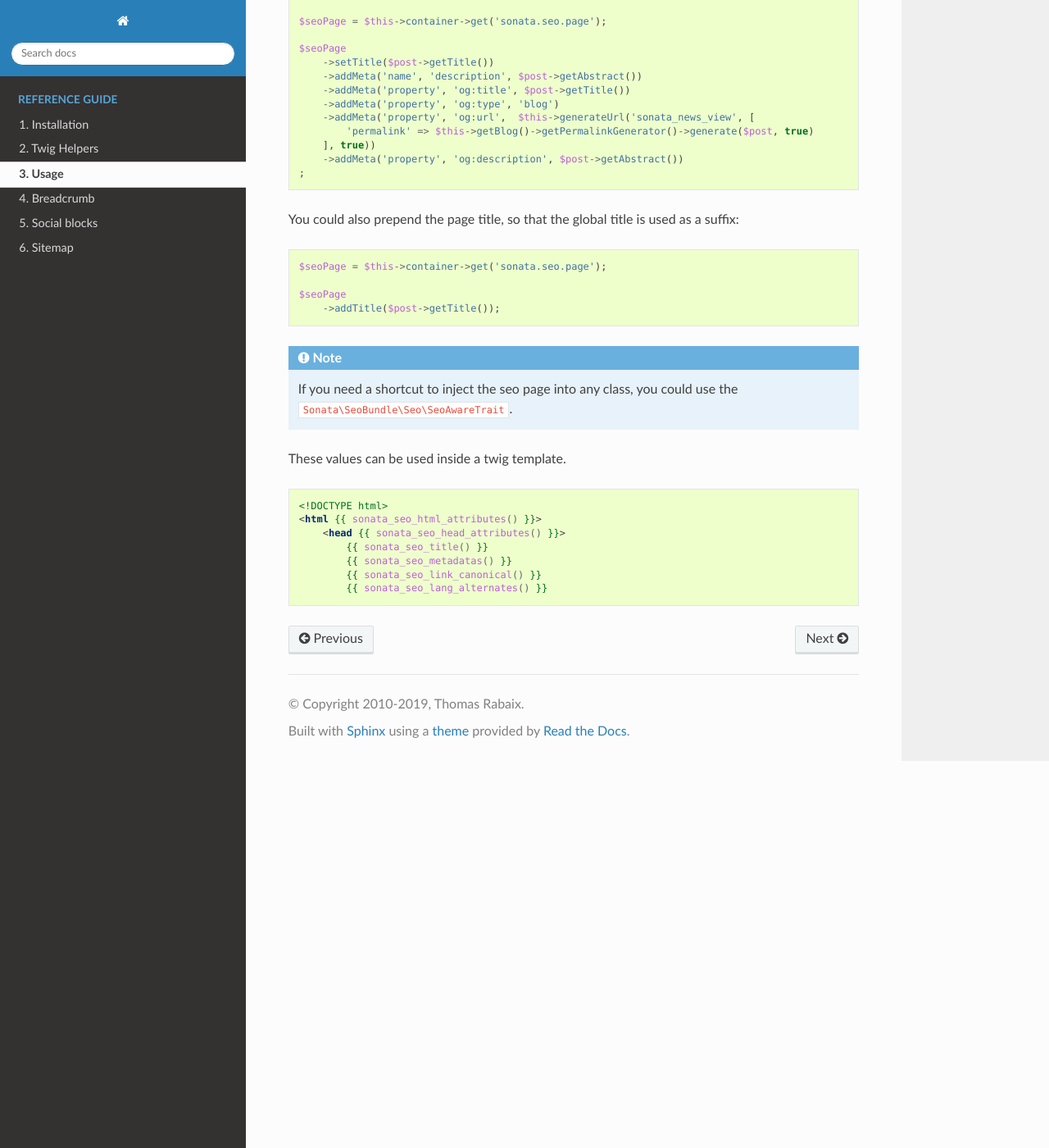
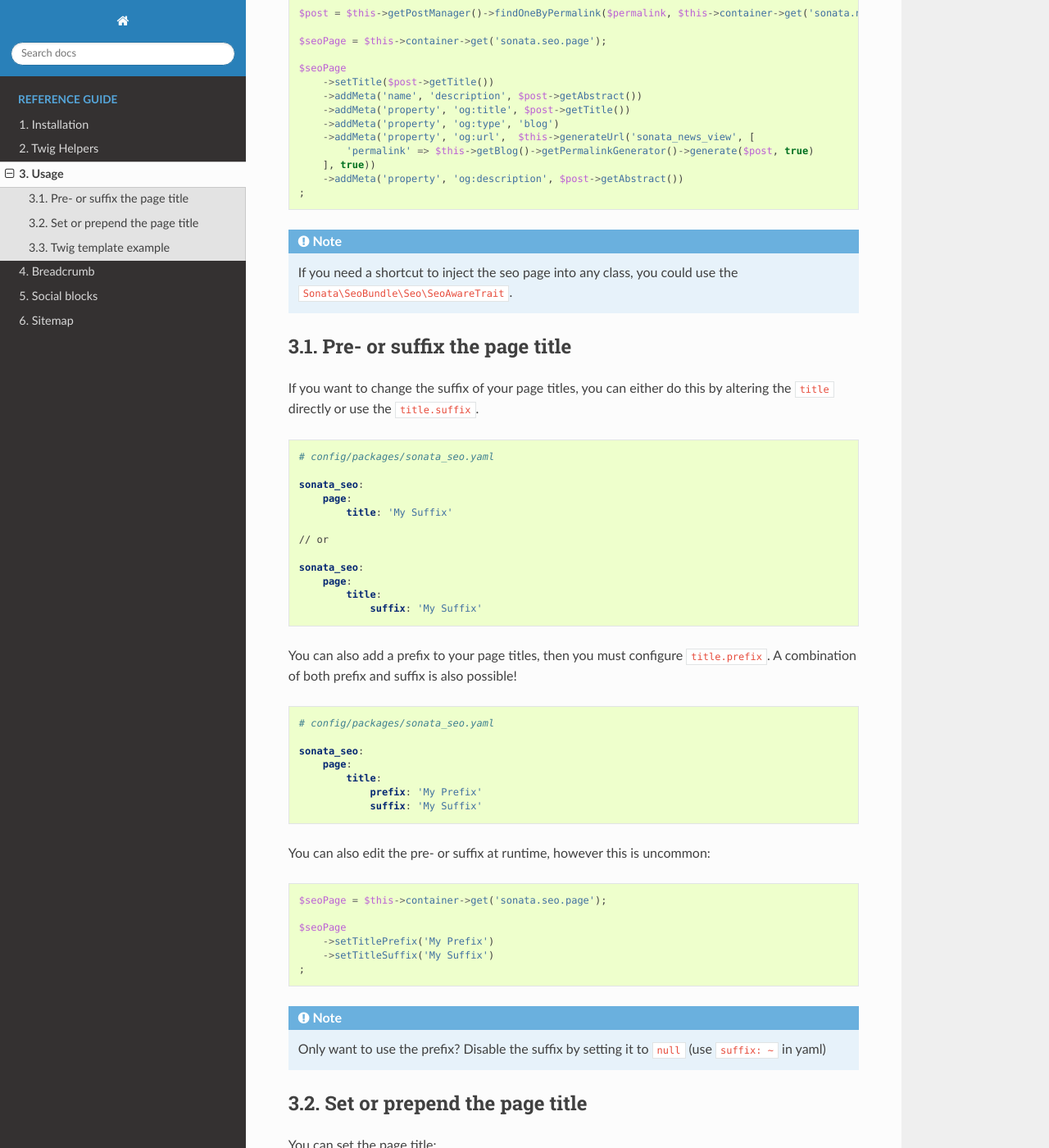
Before and after one commit to sonata-project/SonataSeoBundle, a Sphinx documentation site: the page built from docs/reference/usage.rst, in a window 1280 px wide and 1400 px high, scrolled down 543 px. Shown: the whole window at 82% size. Built offline with Sphinx 7.4.7 and the Read the Docs theme 2.0.0, drawn with Linux system fonts in a browser that asks for light colours; some of the changed text lies outside the part shown.

Commit message:
Added prefix and suffix configuration to the documentation

```diff
--- a/docs/reference/installation.rst
+++ b/docs/reference/installation.rst
@@ -29,7 +29,7 @@ file.
     sonata_seo:
         encoding:         UTF-8
         page:
-            title:            Project name
+            title:            Project name  # default suffix
             default:          sonata.seo.page.default
             metas:
                 name:
--- a/docs/reference/usage.rst
+++ b/docs/reference/usage.rst
@@ -34,17 +34,81 @@ However, it is possible to alter these values at runtime::
         ->addMeta('property', 'og:description', $post->getAbstract())
     ;
 
-You could also prepend the page title, so that the global title is used as a suffix::
+.. note::
+
+    If you need a shortcut to inject the seo page into any class, you could use the
+    ``Sonata\SeoBundle\Seo\SeoAwareTrait``.
+
+Pre- or suffix the page title
+-------------------------------
+
+If you want to change the suffix of your page titles, you can either do this by altering the ``title`` directly or use the ``title.suffix``.
+
+.. code-block:: yaml
+
+    # config/packages/sonata_seo.yaml
+
+    sonata_seo:
+        page:
+            title: 'My Suffix'
+
+    // or
+
+    sonata_seo:
+        page:
+            title:
+                suffix: 'My Suffix'
+
+You can also add a prefix to your page titles, then you must configure ``title.prefix``. A combination of both prefix and suffix is also possible!
+
+.. code-block:: yaml
+
+    # config/packages/sonata_seo.yaml
+
+    sonata_seo:
+        page:
+            title:
+                prefix: 'My Prefix'
+                suffix: 'My Suffix'
+
+You can also edit the pre- or suffix at runtime, however this is uncommon::
+
+    $seoPage = $this->container->get('sonata.seo.page');
+
+    $seoPage
+        ->setTitlePrefix('My Prefix')
+        ->setTitleSuffix('My Suffix')
+    ;
+
+.. note::
+
+    Only want to use the prefix? Disable the suffix by setting it to ``null`` (use ``suffix: ~`` in yaml)
+
+Set or prepend the page title
+-----------------------------
+
+You can set the page title::
+
+    $seoPage = $this->container->get('sonata.seo.page');
+
+    $seoPage
+        ->setTitle($post->getTitle());
+
+You can also prepend the page title::
 
     $seoPage = $this->container->get('sonata.seo.page');
 
     $seoPage
         ->addTitle($post->getTitle());
 
+If you prepend the page title to an already existing page title, the configured separator is used to split them.
+
 .. note::
+    ``setTitle`` and ``addTitle`` does not conflict with the pre- or suffix, the title stays between the prefix and suffix.
 
-    If you need a shortcut to inject the seo page into any class, you could use the
-    ``Sonata\SeoBundle\Seo\SeoAwareTrait``.
+
+Twig template example
+---------------------
 
 These values can be used inside a twig template.
 
@@ -57,3 +121,9 @@ These values can be used inside a twig template.
             {{ sonata_seo_metadatas() }}
             {{ sonata_seo_link_canonical() }}
             {{ sonata_seo_lang_alternates() }}
+            ...
+        </head>
+        <body>
+            ...
+        </body>
+    </html>
```
Also changed, not shown: other parts of docs/reference/usage.rst (+1 -1 lines).
